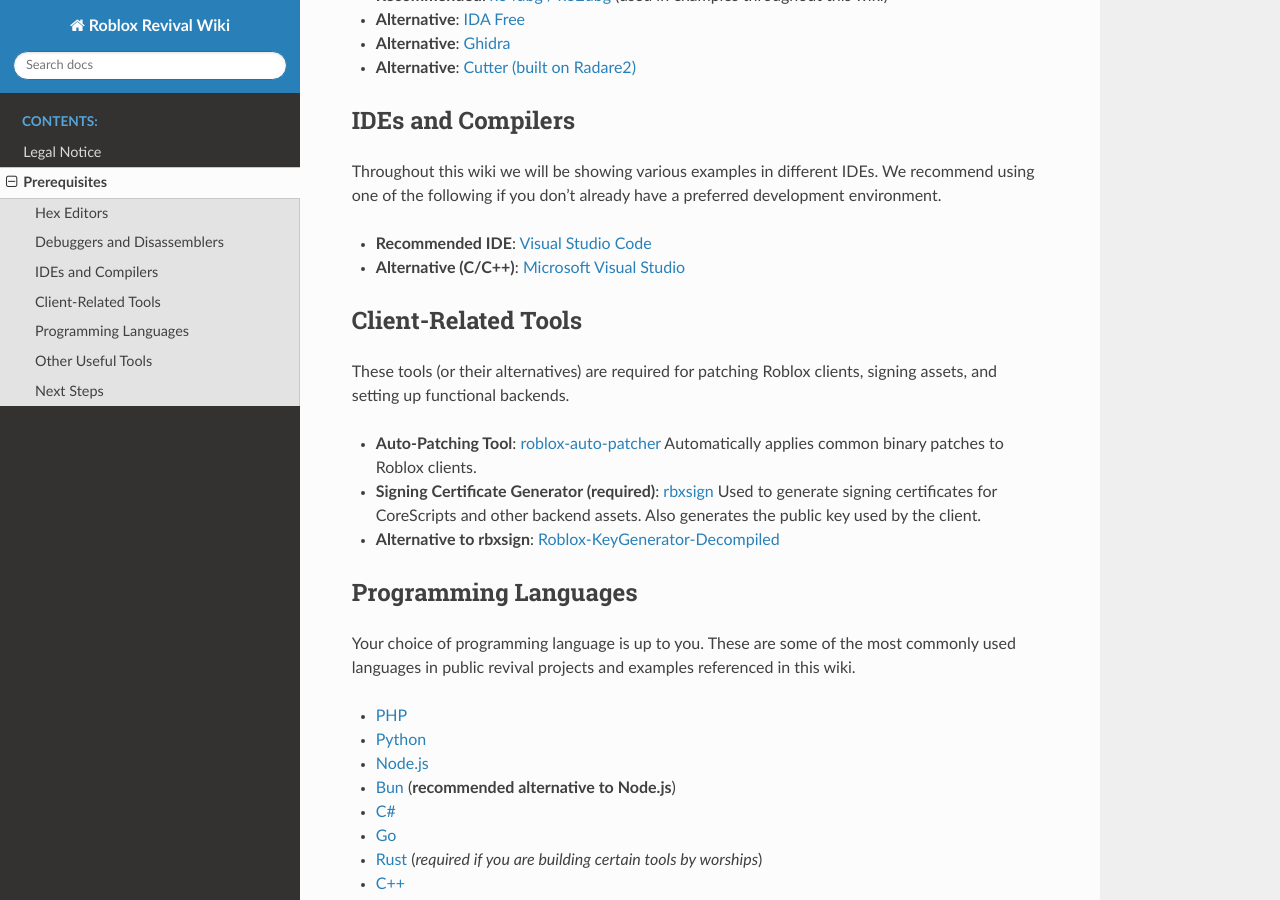
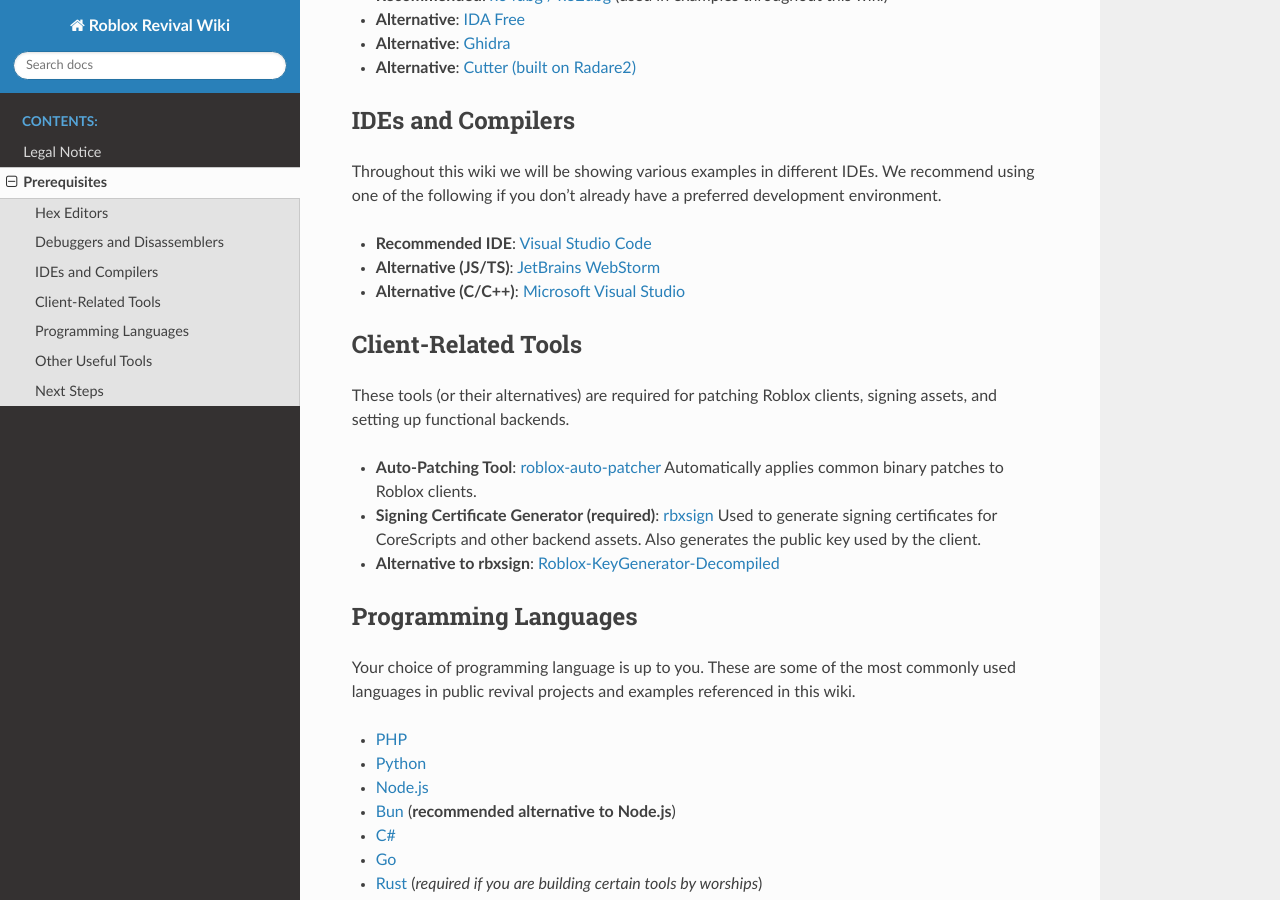
Before and after one commit to rrw-wiki/wiki, a Sphinx documentation site: the page built from docs/prerequisites.rst, in a window 1280 px wide and 900 px high, scrolled down 672 px. Built offline with Sphinx 7.4.7 and the Read the Docs theme 3.1.0, drawn with Linux system fonts in a browser that asks for light colours; pages that are not in the unit, such as notebooks, are missing from menus.

Commit message:
Update prerequisites.rst

```diff
--- a/docs/prerequisites.rst
+++ b/docs/prerequisites.rst
@@ -30,6 +30,7 @@ IDEs and Compilers
 Throughout this wiki we will be showing various examples in different IDEs. We recommend using one of the following if you don't already have a preferred development environment.
 
 - **Recommended IDE**: `Visual Studio Code <https://code.visualstudio.com/>`_
+- **Alternative (JS/TS)**: `JetBrains WebStorm <https://www.jetbrains.com/webstorm/>`_
 - **Alternative (C/C++)**: `Microsoft Visual Studio <https://visualstudio.microsoft.com/>`_
 
 Client-Related Tools
```
